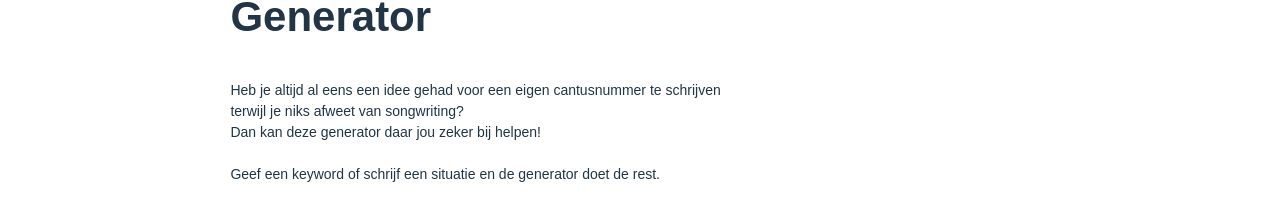
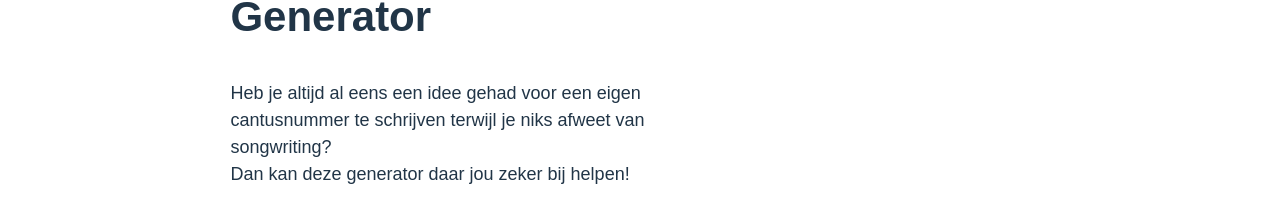
Before and after one commit to Stef-Verniers/BAP, a React (Vite) app in the folder codex/: page / in a window 1280 px wide. Shown: the part 1686-1893 px from the top of the page. Built offline with nearby package versions, Linux system fonts and the light colour scheme; a web font is replaced by a local one.

Commit message:
Laatse design aanpassingen

```diff
--- a/codex/src/app/components/views/generator/generator.css
+++ b/codex/src/app/components/views/generator/generator.css
@@ -61,6 +61,13 @@
         height: auto;
     }
 
+    .generator-content > p {
+        margin-top: 5vh;
+        font-size: 18px;
+        width: 80%;
+        line-height: calc(18px * 1.5);
+    }
+
     .generator-form {
         height: auto;
         width: 70%;
@@ -84,6 +91,8 @@
         width: 75%;
     }
 
+
+
     .generator-form > input {
         width: 80%;
         padding: 10px;
--- a/codex/src/app/components/views/welcome/welcome.css
+++ b/codex/src/app/components/views/welcome/welcome.css
@@ -137,6 +137,13 @@ p > .cta {
 
     .welcome {
         margin-left: 10%;
+        margin: 0;
+        height: 100vh;
+    }
+
+    .welcome-text {
+        margin: 0;
+        padding: 0;
     }
 
     .welcome-text > p {
```
